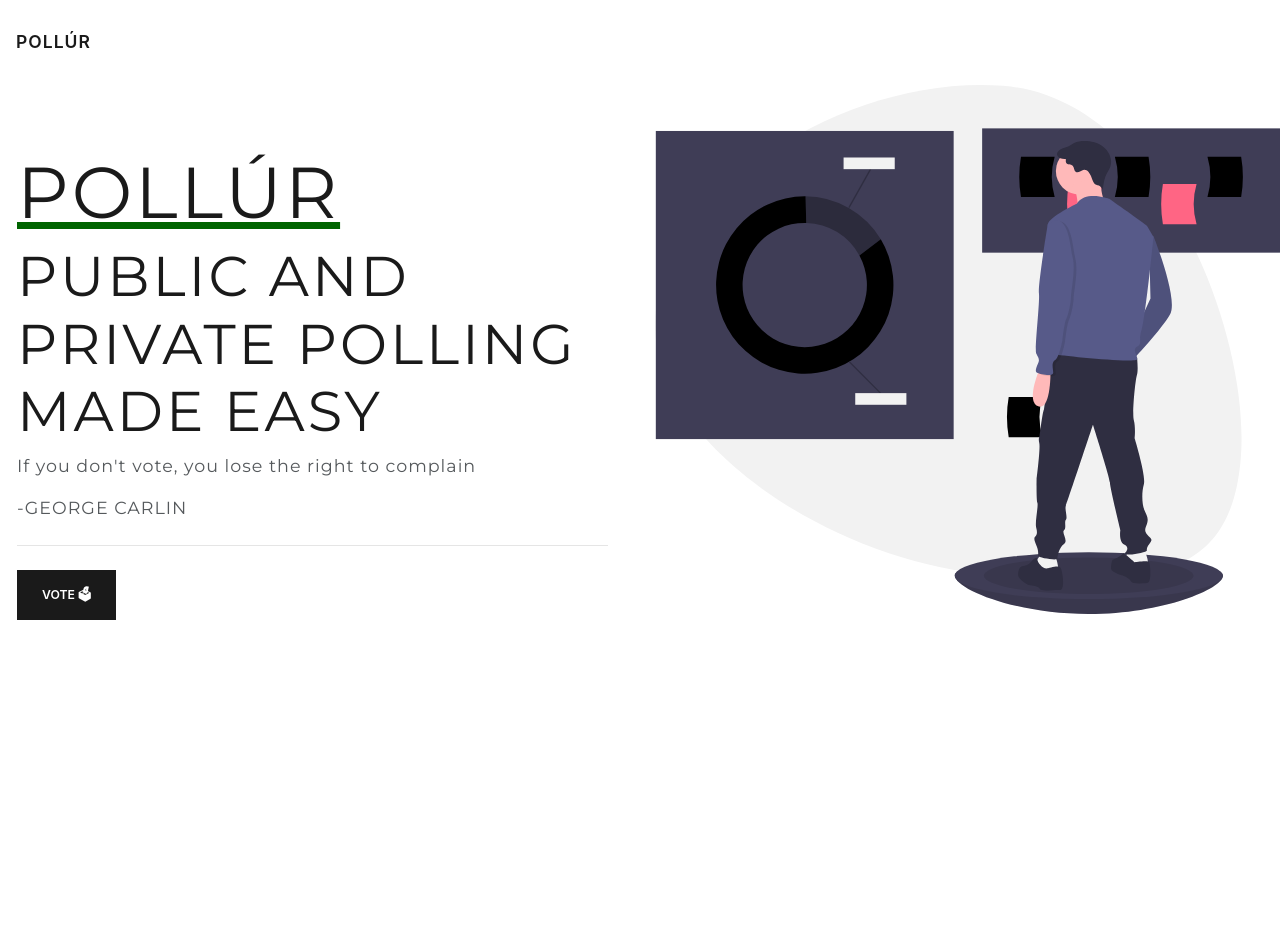
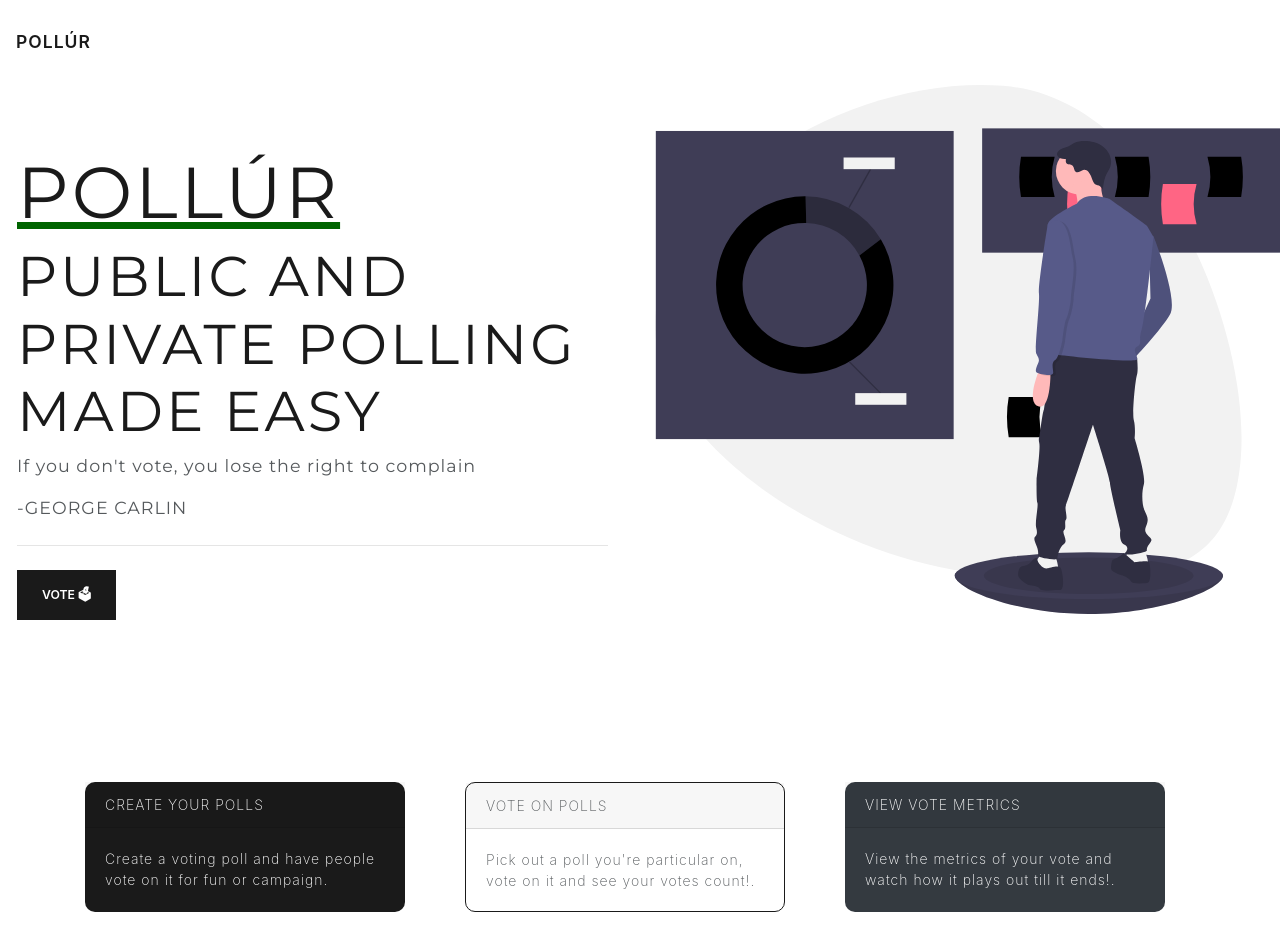
Before and after one commit to MohSala/pollr_client, a React (Create React App) app: page / in a window 1280 px wide. Before the commit the page ends 800 px from the top, so only its background shows below. Built offline with nearby package versions, Linux system fonts and the light colour scheme.

Commit message:
chore fix pagination bugs and message route

```diff
--- a/src/actions/dashboard.js
+++ b/src/actions/dashboard.js
@@ -55,7 +55,6 @@ const {
 
 
 const BASE_URL = "https://pollur-api-imdjxr5ywq-ez.a.run.app";
-
 //THUNKS
 const addPoll = (data) => {
     return async (dispatch) => {
--- a/src/components/Contact.js
+++ b/src/components/Contact.js
@@ -1,11 +1,20 @@
 import React, { Component } from 'react'
 import Navbar from "../components/Dashboard/Navbar"
 import contactImage from "../assets/contact.svg"
+import axios from "axios";
+import loader from "../assets/loader.svg";
+import { toast } from 'react-toastify';
+import 'react-toastify/dist/ReactToastify.css';
 
+toast.configure()
 export class Contact extends Component {
     state = {
-        message:""
+        message: "",
+        error: false,
+        errorMsg: ""
     }
+
+    notify = (text) => toast.success(text);
 
     handleChange = (name, e) => {
         this.setState({
@@ -13,10 +22,34 @@ export class Contact extends Component {
         });
     };
 
+    handleSubmit = async () => {
+        this.setState({ loading: true })
+        const userId = localStorage.getItem("userId");
+        const { message } = this.state;
+        const data = await axios.post("https://pollur-api-imdjxr5ywq-ez.a.run.app/message", { userId, message });
+        if (data) {
+            this.setState({ loading: false, message: "", error: false, errorMsg: "" })
+            this.notify("Alright! Your message has been recorded successfully");
+        }
+        else {
+            this.setState({
+                error: true,
+                errorMsg: "Sorry, we could not send your message at this point, please try again later"
+            })
+        }
+    }
+
     render() {
+        const { error, errorMsg } = this.state;
         return (
             <div>
                 <Navbar name="Pollúr" />
+                {error &&
+                    <div className="alert alert-dismissible alert-danger">
+                        <button type="button" className="close" data-dismiss="alert">&times;</button>
+                        <strong>Oh snap!</strong> {errorMsg}
+                    </div>
+                }
                 <div className="container center">
                     <center>
                         <h4 style={{ fontFamily: "Montserrat", marginTop: "40px" }} > pollúr</h4>
@@ -34,9 +67,15 @@ export class Contact extends Component {
 
                         <div>
                             <button
-                            type="button"
-                            disabled={!this.state.message}
-                            className="btn btn-primary">SHOOT<span role="img" aria-label="rocket">🚀</span> </button>
+                                type="button"
+                                disabled={!this.state.message}
+                                onClick={this.handleSubmit}
+                                className="btn btn-primary">
+                                {!this.state.loading ?
+                                    <span role="img" aria-label="rocket">🚀</span> : <img alt='loading'
+                                        src={loader} style={{ width: '23px' }} />}
+
+                            </button>
                         </div>
                     </center>
                 </div>
--- a/src/components/Dashboard/Dashboard.js
+++ b/src/components/Dashboard/Dashboard.js
@@ -233,10 +233,10 @@ export class Dashboard extends Component {
 
 								<div className="form-group">
 									<label>Type(Is it Open to All or Private)</label>
-									<select className="form-control" onChange={this.changeType}>
-										<option>FFA or Privy</option>
+									<select disabled className="form-control" onChange={this.changeType}>
+										{/* <option>FFA or Privy</option> */}
 										<option value="public">Public</option>
-										<option value="private">Private</option>
+										{/* <option value="private">Private</option> */}
 									</select>
 								</div>
 
--- a/src/components/Explore/Explore.js
+++ b/src/components/Explore/Explore.js
@@ -115,7 +115,9 @@ export class Explore extends Component {
             this.setState({
                 error: true,
                 errorMsg: this.props.errorMsg.data.message,
-                showPagination: true
+                showPagination: false,
+                showReturn: true,
+                polls: []
             })
         }
     }
@@ -158,13 +160,15 @@ export class Explore extends Component {
                     </div>
                 }
                 <div className="row">
+
                     {/* table for explore */}
                     <div className="col-md-6">
+
                         {/* search input */}
                         <div className="form-group col-sm-6" style={{ marginTop: "10px" }}>
                             <input
                                 type="text"
-                                autocomplete="off"
+                                autoComplete="off"
                                 placeholder="I am looking for..."
                                 className="form-control" name="email"
                                 onChange={text => this.handleChange("search", text)}
@@ -183,7 +187,11 @@ export class Explore extends Component {
                         </div>
                         {/* search input */}
                         <div className="container">
-
+                            {/* table pagination */}
+                            <div style={{ marginTop: "8px" }} className="container row">
+                                {showPagination && renderPageNumbers}
+                            </div>
+                            {/* table pagination */}
                             {
                                 this.props.loading ?
                                     <center>
@@ -223,11 +231,7 @@ export class Explore extends Component {
                                     </div>
 
                             }
-                            {/* table pagination */}
-                            <div style={{ marginTop: "8px" }} className="container row">
-                                {showPagination && renderPageNumbers}
-                            </div>
-                            {/* table pagination */}
+
                         </div>
                     </div>
 
--- a/src/components/Explore/ViewVoteDetails.js
+++ b/src/components/Explore/ViewVoteDetails.js
@@ -99,8 +99,8 @@ export class ViewVoteDetails extends Component {
                                     </div>
                                     :
                                     <div>
-                                        <h1>DESCRIPTION</h1>
-                                        <p>What is Lorem Ipsum Lorem Ipsum is simply dummy text of the printing and typesetting industry Lorem Ipsum has been the industry's standard dummy text ever since the 1500s when an unknown printer took a galley of type and scrambled it to make a type specimen book it has?</p>
+                                        <h1>CANDIDATES</h1>
+                                        <p>Voting for a candidate means you have vetted and confirmed the credibility of your candidate, and have the utmost belief in the success of your candidate. Vote wisely! </p>
                                         <div className="row" style={{ display: "flex" }}>
                                             {
                                                 this.props.candidateDetails.map((item, i) =>
--- a/src/components/Home/Home.js
+++ b/src/components/Home/Home.js
@@ -34,6 +34,37 @@ export class Home extends Component {
                         <img src={Icon} style={{ width: "100%", height: "auto" }} alt="iconimage" />
                     </div>
                 </div>
+
+                {/* CARD ROW */}
+
+                <div className="container" style={{ marginTop: "50px" }}>
+                    <div className="row col-md-12" style={{ justifyContent: "space-between" }}>
+                        <div class="card text-white bg-primary mb-3" style={{ maxWidth: "20rem", borderRadius: "10px", border: 0 }}>
+                            <div class="card-header">CREATE YOUR POLLS</div>
+                            <div class="card-body">
+                                {/* <h4 class="card-title">Primary card title</h4> */}
+                                <p class="card-text">
+                                    Create a voting poll and have people vote on it for fun or campaign.</p>
+                            </div>
+                        </div>
+
+                        <div class="card border-primary mb-3" style={{ maxWidth: "20rem", borderRadius: "10px" }}>
+                            <div class="card-header">VOTE ON POLLS</div>
+                            <div class="card-body">
+                                {/* <h4 class="card-title">Primary card title</h4> */}
+                                <p class="card-text">Pick out a poll you're particular on, vote on it and see your votes count!.</p>
+                            </div>
+                        </div>
+
+                        <div class="card text-white bg-dark mb-3" style={{ maxWidth: "20rem", borderRadius: "10px", border: 0 }}>
+                            <div class="card-header">VIEW VOTE METRICS</div>
+                            <div class="card-body">
+                                {/* <h4 class="card-title">Primary card title</h4> */}
+                                <p class="card-text">View the metrics of your vote and watch how it plays out till it ends!.</p>
+                            </div>
+                        </div>
+                    </div>
+                </div>
             </div>
         )
     }
--- a/src/components/authentication/Login.js
+++ b/src/components/authentication/Login.js
@@ -91,13 +91,13 @@ export class Login extends Component {
                             placeholder="******" />
                     </div>
 
-                    <div className="row col-md-9">
+                    {/* <div className="row col-md-9">
                         <div className="col-md-6">
                             <button
                                 type="button"
                                 className="btn btn-link">Forgot Password?</button>
                         </div>
-                    </div>
+                    </div> */}
 
                     <div className="row">
                         <div className="col-md-12" >
```
